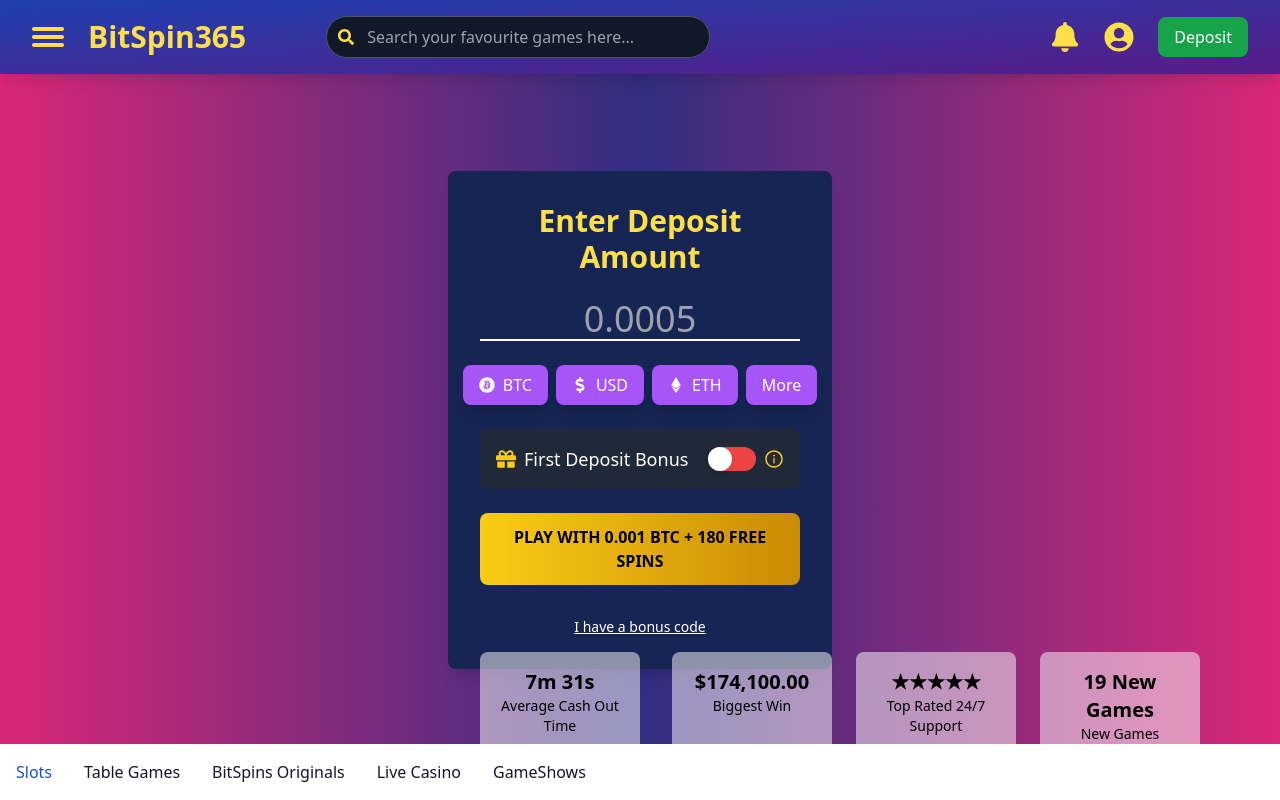
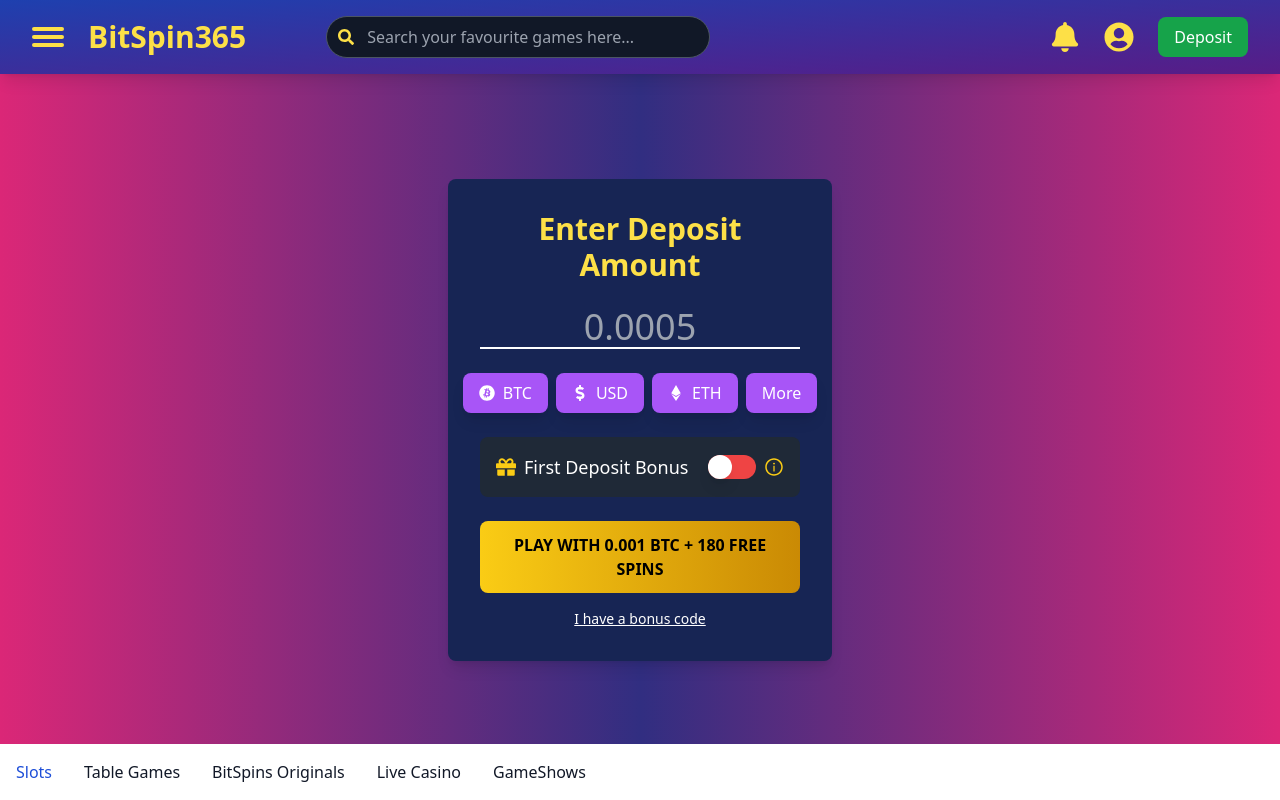
Before and after one commit to 1anshu-stack/bitSpin365, a React (Vite) app: page / in a window 1280 px wide. Shown: the top 800 px of the page. Built offline with nearby package versions, Linux system fonts and the light colour scheme.

Commit message:
DepositBox final

```diff
--- a/src/component/Login/Dashboard.jsx
+++ b/src/component/Login/Dashboard.jsx
@@ -14,7 +14,8 @@
 
     return (
         <div className="min-h-screen bg-gradient-to-b from-gray-900 to-black text-white relative">
-            <section className="flex flex-col items-center justify-center text-center py-10 relative bg-gradient-to-r from-pink-600 via-indigo-900 to-pink-600 h-screen">
+            <section
+                className="flex flex-col items-center justify-center text-center py-10 relative bg-gradient-to-r from-pink-600 via-indigo-900 to-pink-600 h-screen">
                 <div className="absolute inset-0 flex items-center justify-center">
                     <DepositBox
                         amount={amount}
@@ -22,16 +23,8 @@
                         currency={currency}
                         handleCurrencyChange={handleCurrencyChange}
                     />
+
                 </div>
-                <div className="absolute bottom-0 left-0 right-20 mb-8"> {/* Add this wrapper div */}
-                    <section className="flex justify-end space-x-6 mt-60 overflow-x-auto">
-                        <InfoBox label="Average Cash Out Time" value="7m 31s"/>
-                        <InfoBox label="Biggest Win" value="$174,100.00"/>
-                        <InfoBox label="Top Rated 24/7 Support" value="★★★★★"/>
-                        <InfoBox label="New Games" value="19 New Games"/>
-                    </section>
-                </div>
-
 
                 {/* Navbar positioned relative to this section */}
                 <nav className="bg-white border-gray-200 dark:bg-gray-900 absolute bottom-0 left-0 right-0">
--- a/src/component/Login/DepositBox.jsx
+++ b/src/component/Login/DepositBox.jsx
@@ -90,6 +90,13 @@
                 PLAY WITH 0.001 BTC + 180 FREE SPINS
             </button>
 
+            <p
+                className="text-sm cursor-pointer underline hover:text-yellow-400 transition-colors"
+                onClick={handleBonusCodeToggle}
+            >
+                {isBonusCodeVisible ? 'No bonus code' : 'I have a bonus code'}
+            </p>
+
             {/* Bonus code input section */}
             {isBonusCodeVisible && (
                 <div className="mt-4 relative">
@@ -110,17 +117,9 @@
                 </div>
             )}
 
-            {/* I have a bonus code / No bonus code link */}
-            <p
-                className="text-sm cursor-pointer underline hover:text-yellow-400 transition-colors mt-4"
-                onClick={handleBonusCodeToggle}
-            >
-                {isBonusCodeVisible ? 'No bonus code' : 'I have a bonus code'}
-            </p>
-
             {/* Info box that appears on clicking the info icon, aligned to the right of the bonus */}
             {isInfoVisible && (
-                <div className="absolute top-20 right-[-310px] bg-white text-black p-4 rounded-lg shadow-lg w-64">
+                <div className="absolute top-0 right-[-320px] bg-white text-black p-4 rounded-lg shadow-lg w-64">
                     <div className="flex justify-between items-center mb-2">
                         <h3 className="font-bold">Bonus Information</h3>
                         <AiOutlineClose
```
